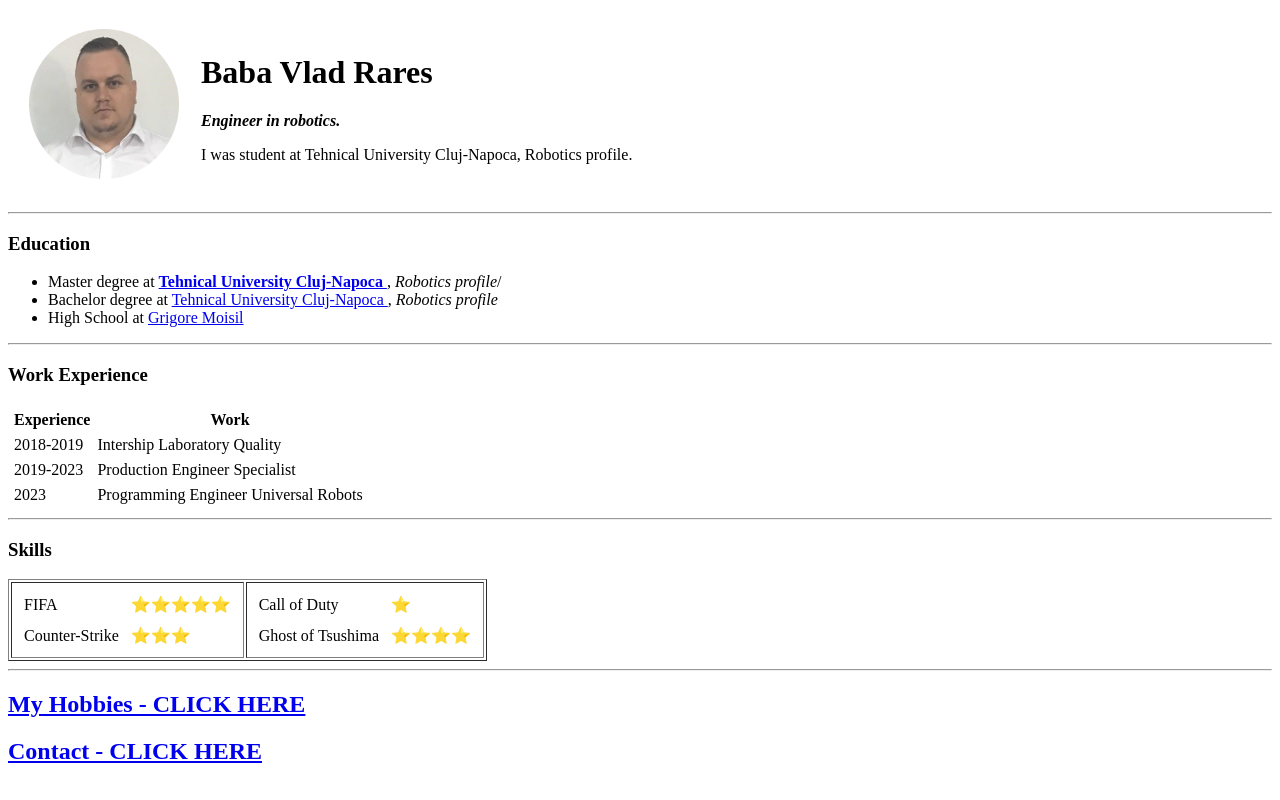
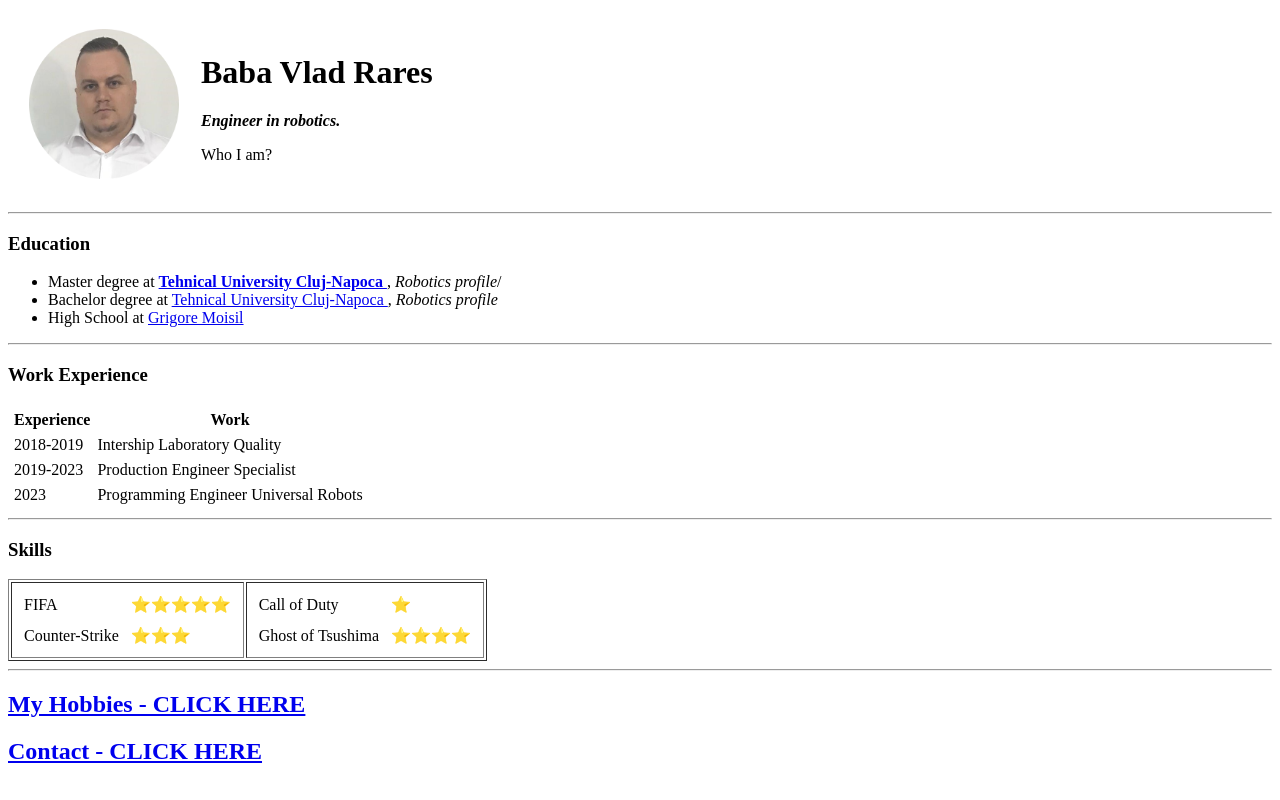
Before and after one commit to MrVladRares/CV-TEST, a plain HTML site: page index.html in a window 1280 px wide. Drawn offline with Linux system fonts and the light colour scheme.

Commit message:
Update index.html

```diff
--- a/index.html
+++ b/index.html
@@ -10,7 +10,7 @@
             <td><img src="pic_c.png" alt="vlad" width="150" height="150"></td>
             <td> <h1>Baba Vlad Rares</h1>
                 <p><em><strong>Engineer in robotics.</strong> </em></p>
-                <p>I was student at Tehnical University Cluj-Napoca, Robotics profile.</p></td>
+                <p>Who I am?</p></td>
         </tr>
     </table>
 
```
